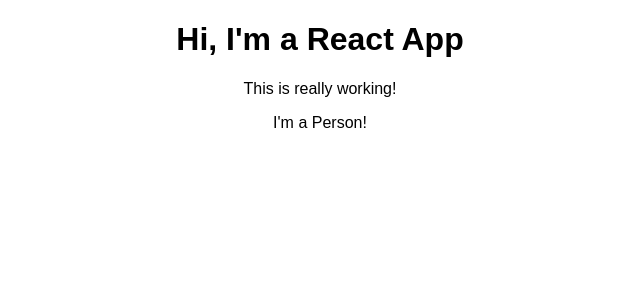
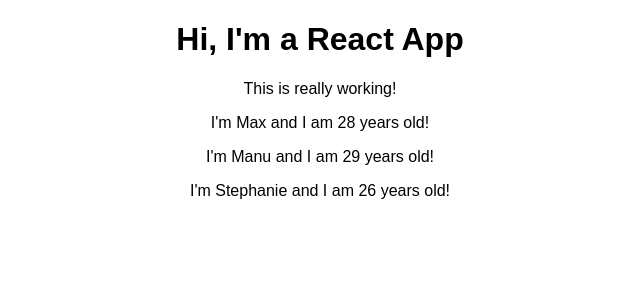
Before and after one commit to KevZam/Understanding-Base-Features, a React (Create React App) app in the folder react-complete-guide/: page / in a window 1280 px wide. Shown: the top 300 px of the page, without its empty margins (320-960 px from the left). Built offline with nearby package versions, Linux system fonts and the light colour scheme.

Commit message:
Working with Props

```diff
--- a/react-complete-guide/src/App.js
+++ b/react-complete-guide/src/App.js
@@ -8,7 +8,11 @@
       <div className="App">
         <h1>Hi, I'm a React App</h1>
         <p>This is really working!</p>
-        <Person />
+        <Person name="Max" age="28" />
+        <Person name="Manu" age="29">
+          My Hobbies: Racing
+        </Person>
+        <Person name="Stephanie" age="26" />
       </div>
     );
   }
--- a/react-complete-guide/src/Person/Person.js
+++ b/react-complete-guide/src/Person/Person.js
@@ -1,7 +1,13 @@
 import React from "react";
 
-const person = () => {
-  return <p>I'm a Person!</p>;
+const person = props => {
+  return (
+    // You can't have classes inside this element, but you can run functions that might return more
+    // dynamic data
+    <p>
+      I'm {props.name} and I am {props.age} years old!
+    </p>
+  );
 };
 
 export default person;
```
